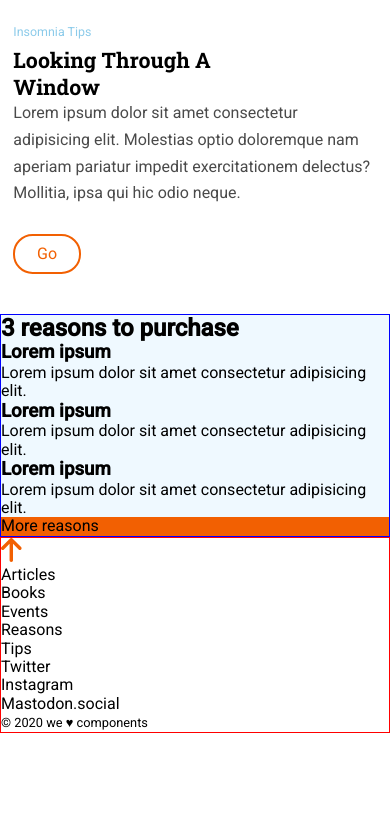
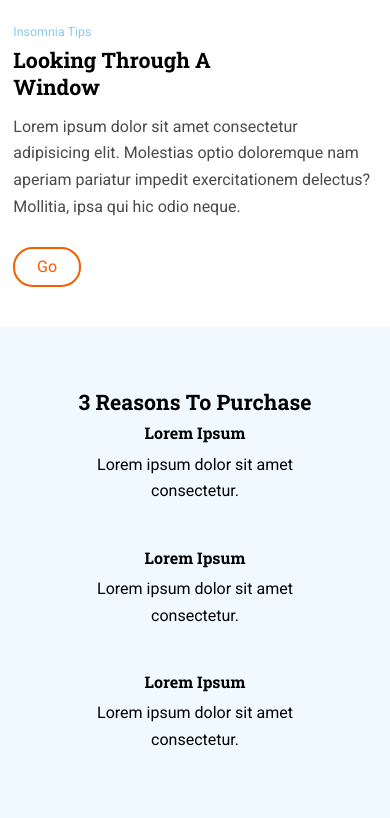
Before and after one commit to miriamschaefer/anonymous-proxy, a website: page src/html/index.html in a window 390 px wide. Shown: the part 846-1664 px from the top of the page. Before the commit the page ends 1579 px from the top, so only its background shows below. Drawn offline with nearby package versions, Linux system fonts and the light colour scheme; files that its build step writes are made by us from their sources; files whose address does not match are found by name.

Commit message:
finish reasons block mobile

```diff
--- a/src/html/partials/main.html
+++ b/src/html/partials/main.html
@@ -35,23 +35,23 @@
   <!-- 3 REASONS -->
 
   <section class="reasons">
-    <h2>3 reasons to purchase</h2>
-    <article>
-      <h3>Lorem ipsum</h3>
-      <p>
-        Lorem ipsum dolor sit amet consectetur adipisicing elit.
+    <h2 class="reasons__title">3 reasons to purchase</h2>
+    <article class="reasons__block">
+      <h3 class="reasons__subtitle">Lorem ipsum</h3>
+      <p class="reasons__content">
+        Lorem ipsum dolor sit amet consectetur.
       </p>
     </article>
-    <article>
-      <h3>Lorem ipsum</h3>
-      <p>
-        Lorem ipsum dolor sit amet consectetur adipisicing elit.
+    <article class="reasons__block">
+      <h3 class="reasons__subtitle">Lorem ipsum</h3>
+      <p class="reasons__content">
+        Lorem ipsum dolor sit amet consectetur.
       </p>
     </article>
-    <article>
-      <h3>Lorem ipsum</h3>
-      <p>
-        Lorem ipsum dolor sit amet consectetur adipisicing elit.
+    <article class="reasons__block">
+      <h3 class="reasons__subtitle">Lorem ipsum</h3>
+      <p class="reasons__content">
+        Lorem ipsum dolor sit amet consectetur.
       </p>
     </article>
     <div class="reasons__button--accented">
--- a/src/scss/core/_mixins.scss
+++ b/src/scss/core/_mixins.scss
@@ -1,3 +1,5 @@
+// RESPONSIVE
+
 @mixin tablet {
   @media all and (min-width: $tablet) {
     @content;
@@ -9,3 +11,19 @@
     @content;
   }
 }
+
+// TITLES
+@mixin title2 {
+  font-family: $font-titles;
+  text-transform: capitalize;
+  font-size: 1.333rem;
+  line-height: 1.667rem;
+}
+
+@mixin title3 {
+  font-family: $font-titles;
+  color: $color-dark;
+  text-transform: capitalize;
+  font-size: 1rem;
+  line-height: 1.667rem;
+}
--- a/src/scss/layout/_page.scss
+++ b/src/scss/layout/_page.scss
@@ -71,11 +71,7 @@ body {
   }
 
   &__title {
-    font-family: $font-titles;
-    text-transform: capitalize;
-    font-size: 1.333rem;
-    line-height: 1.667rem;
-
+    @include title2;
     span {
       display: block;
     }
@@ -85,6 +81,7 @@ body {
     color: $color-secondary-text;
     line-height: 1.667rem;
     margin-right: 0.8333rem;
+    margin-top: 0.8333rem;
   }
 
   &__button {
@@ -100,12 +97,46 @@ body {
 }
 
 .reasons {
-  border: 1px solid blue;
   background-color: $color-light-background;
+  display: grid;
+  grid-template-columns: 1fr;
+  grid-template-rows: 0.5fr 1fr 1fr 0.5fr;
+  text-align: center;
+  padding: 3.889rem 3.889rem 0 3.889rem;
+
+  &__title {
+    @include title2;
+  }
+
+  &__subtitle {
+    @include title3;
+  }
+
+  &__block {
+    margin-bottom: 2.5rem;
+
+    & p {
+      margin-top: 0.2778rem;
+      color: $color-dark;
+      line-height: 1.667rem;
+    }
+  }
 
   &__button {
     &--accented {
+      margin: auto;
+      color: $color-light;
       background-color: $color-accent;
+      width: 10.22rem;
+      height: 2.5rem;
+      border-radius: 1.222rem;
+      text-align: center;
+      margin-top: 1.667rem;
+      margin-bottom: 3.333rem;
+
+      & p {
+        margin-top: 11px;
+      }
     }
   }
 }
```
